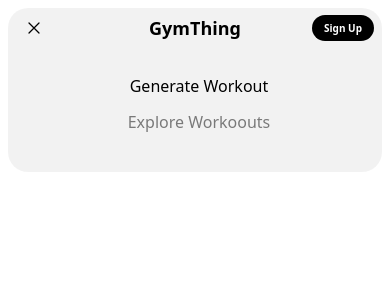
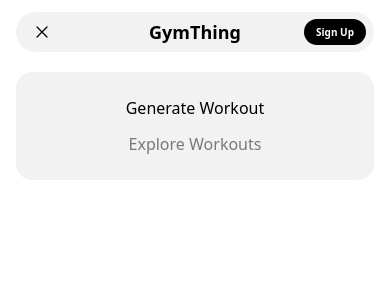
Before and after one commit to myxchine/gymthing, a Next.js app: page / in a window 390 px wide. Both pictures are taken after a click on the button "Mobile Menu Open". Shown: the top 300 px of the page. Built offline with nearby package versions, Linux system fonts and the light colour scheme; no server answers.

Commit message:
updated mobile menu design to be seperate from header

```diff
--- a/src/app/(home)/page.tsx
+++ b/src/app/(home)/page.tsx
@@ -1,5 +1,6 @@
 import PersonalWorkoutRoutineForm from "./generate-workout-form";
 
+export const dynamic = "force-static";
 export default function Home() {
   return <PersonalWorkoutRoutineForm />;
 }
--- a/src/app/globals.css
+++ b/src/app/globals.css
@@ -7,7 +7,7 @@
   --foreground: #000;
   --accent: #ff0000;
   --site-width: 50rem;
-  --header-height: 56px;
+  --header-height: 64px;
   --header-height-desktop: 84px;
   --footer-height: 0px;
 }
--- a/src/app/layout.tsx
+++ b/src/app/layout.tsx
@@ -4,6 +4,7 @@ import { Metadata, Viewport } from "next";
 import { Toaster } from "sonner";
 import Header from "@/components/ui/header";
 import { SessionProvider } from "@/app/session-provider";
+import Nav from "@/components/ui/header/nav";
 const interSans = Inter({
   variable: "--font-inter-sans",
   subsets: ["latin"],
@@ -34,6 +35,9 @@ export default function RootLayout({
       <body className={`${interSans.variable} antialiased`}>
         <SessionProvider>
           <Header />
+          <div className="w-full hidden md:hidden p-4 pt-2" id="mobile-nav">
+            <Nav className="flex flex-col gap-3 p-8 py-6 items-center justify-center px-4  mx-auto bg-black/5 rounded-2xl w-full" />
+          </div>
           <main
             className="flex flex-col w-full max-w-[var(--site-width)] mx-auto"
             id="site-main"
--- a/src/components/ui/header/index.tsx
+++ b/src/components/ui/header/index.tsx
@@ -3,7 +3,7 @@ import Desktop from "./desktop";
 
 export default function Header() {
   return (
-    <header className="flex flex-col w-full sticky top-0 z-[1000000] bg-transparent  p-2 md:p-4">
+    <header className="flex flex-col w-full sticky top-0 z-[1000000] bg-transparent  p-3 px-4 md:p-4">
       <div className=" w-full px-4 pr-2 py-1 md:px-5 md:py-3    inset-0 z-10  max-w-4xl mx-auto rounded-[20px] md:rounded-full bg-black/5 backdrop-blur-lg">
         <Mobile />
         <Desktop />
--- a/src/components/ui/header/mobile.tsx
+++ b/src/components/ui/header/mobile.tsx
@@ -23,11 +23,13 @@ export default function MobileMenu() {
   useEffect(() => {
     //const footer = document.getElementById("site-footer");
     const main = document.getElementById("site-main");
-    if (!main) {
+    const mobileNav = document.getElementById("mobile-nav");
+    if (!main || !mobileNav) {
       return;
     }
     //footer.style.display = isOpen ? "none" : "flex";
     main.style.display = isOpen ? "none" : "block";
+    mobileNav.style.display = isOpen ? "block" : "none";
   }, [isOpen]);
 
   return (
@@ -41,12 +43,6 @@ export default function MobileMenu() {
           </Suspense>
         </div>
       </div>
-
-      {isOpen && (
-        <>
-          <Nav className="flex flex-col gap-3 pb-8 pt-8 items-center justify-center px-4 w-fit mx-auto" />
-        </>
-      )}
     </div>
   );
 }
--- a/src/components/ui/header/nav.tsx
+++ b/src/components/ui/header/nav.tsx
@@ -5,7 +5,7 @@ import { usePathname } from "next/navigation";
 
 const navigation = [
   { name: "Generate Workout", href: "/" },
-  { name: "Explore Workoouts", href: "/workouts" },
+  { name: "Explore Workouts", href: "/workouts" },
 ];
 
 export default function Nav({
```
